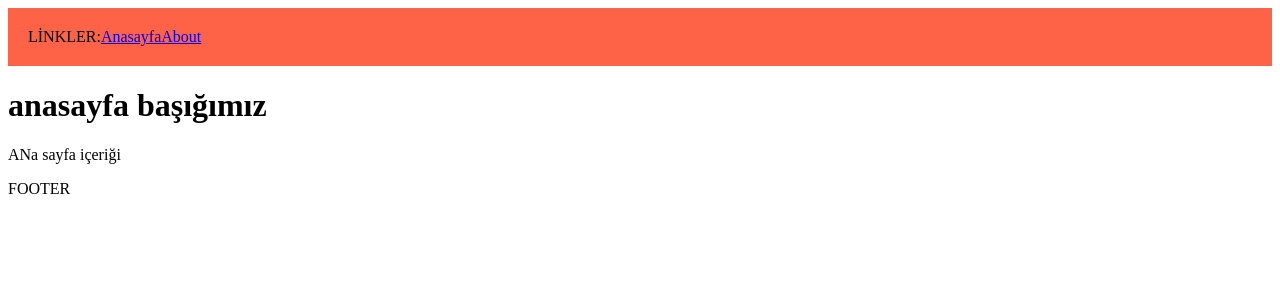
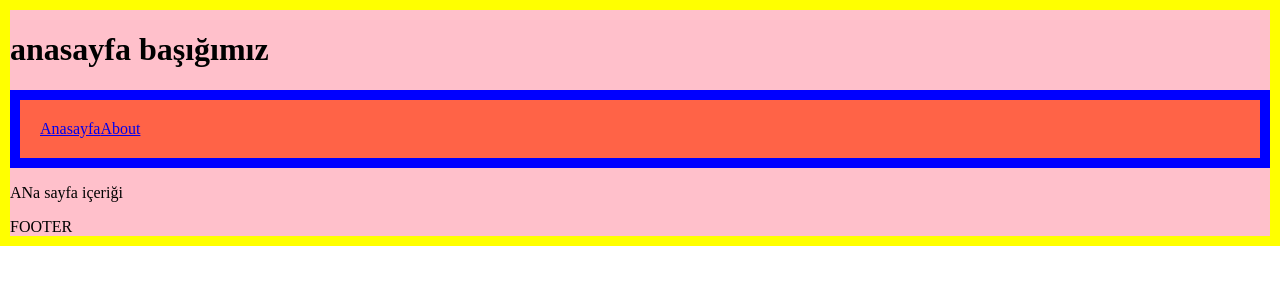
Before and after one commit to saniil/next-js-blog, a Next.js app: page / in a window 1280 px wide. Shown: the top 300 px of the page. Built offline with nearby package versions, Linux system fonts and the light colour scheme.

Commit message:
app js içinde body margin 0 yapıldı yani global özellik verdik

```diff
--- a/components/Header.js
+++ b/components/Header.js
@@ -4,11 +4,11 @@ import styled from "styled-components";
 const HeaderDiv = styled.div`
   background-color: tomato;
   padding: 20px;
+  border: 10px solid blue;
 `;
 
 export default () => (
   <HeaderDiv>
-    LİNKLER:
     <Link href={"/"}>Anasayfa</Link>
     <Link href={"/about"}>About</Link>
   </HeaderDiv>
--- a/components/Layout.js
+++ b/components/Layout.js
@@ -1,20 +1,18 @@
-import Link from "next/link";
 import Header from "./Header";
 import styled from "styled-components";
 
-const StyledHeader = styled(Header)`
+const BodyDiv = styled.div`
   border: 10px solid yellow;
   background-color: pink;
 `;
 
 export default ({ title, children }) => (
-  <div>
-    {" "}
-    <StyledHeader />
+  <BodyDiv>
     <h1>{title}</h1>
+    <Header />
     <div>{children}</div>
     <footer>
       <a>FOOTER</a>
     </footer>
-  </div>
+  </BodyDiv>
 );
--- /dev/null
+++ b/pages/_app.js
@@ -0,0 +1,15 @@
+import { createGlobalStyle } from "styled-components";
+
+const GlobalStyle = createGlobalStyle`
+body{
+  margin: 0;
+}`;
+
+export default function App({ Component, pageProps }) {
+  return (
+    <>
+      <GlobalStyle />
+      <Component {...pageProps} />
+    </>
+  );
+}
```
